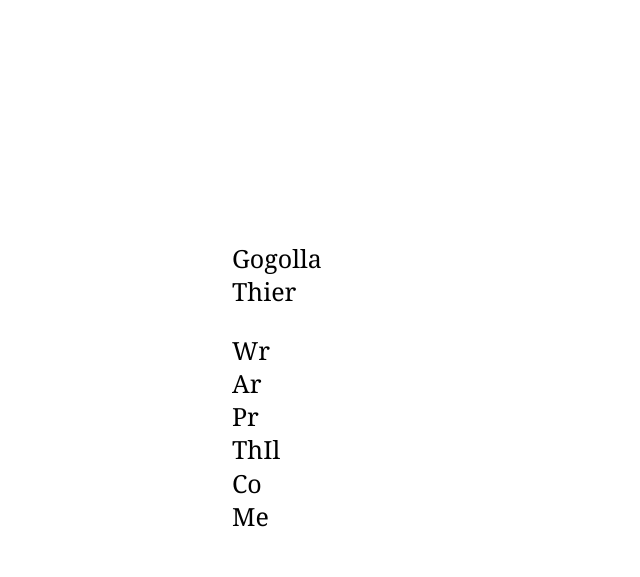
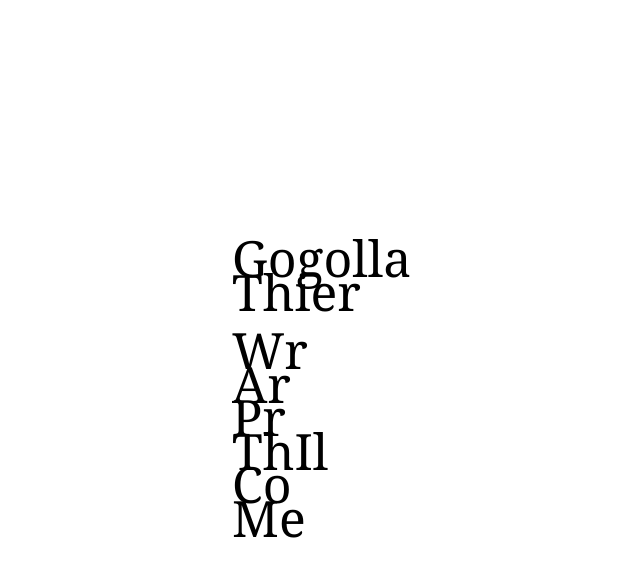
Before and after one commit to maalaria/collection, a Jekyll site: the page index.html, which Jekyll copies as it is, in a window 1280 px wide. Shown: the top 577 px of the page, without its empty margins (411-1051 px from the left). Built offline with Jekyll 4.4.1, drawn with Linux system fonts in a browser that asks for light colours.

Commit message:
publish changes

```diff
--- a/css/styles.css
+++ b/css/styles.css
@@ -54,7 +54,7 @@ p.one {
 
 p.two {
     color: #2222aa;
-    font-size: 25px;
+    font-size: 50px;
     font-weight: normal;
     text-align: left;
     line-height: 0.01;
```
Also changed, not shown: 2 other files.
